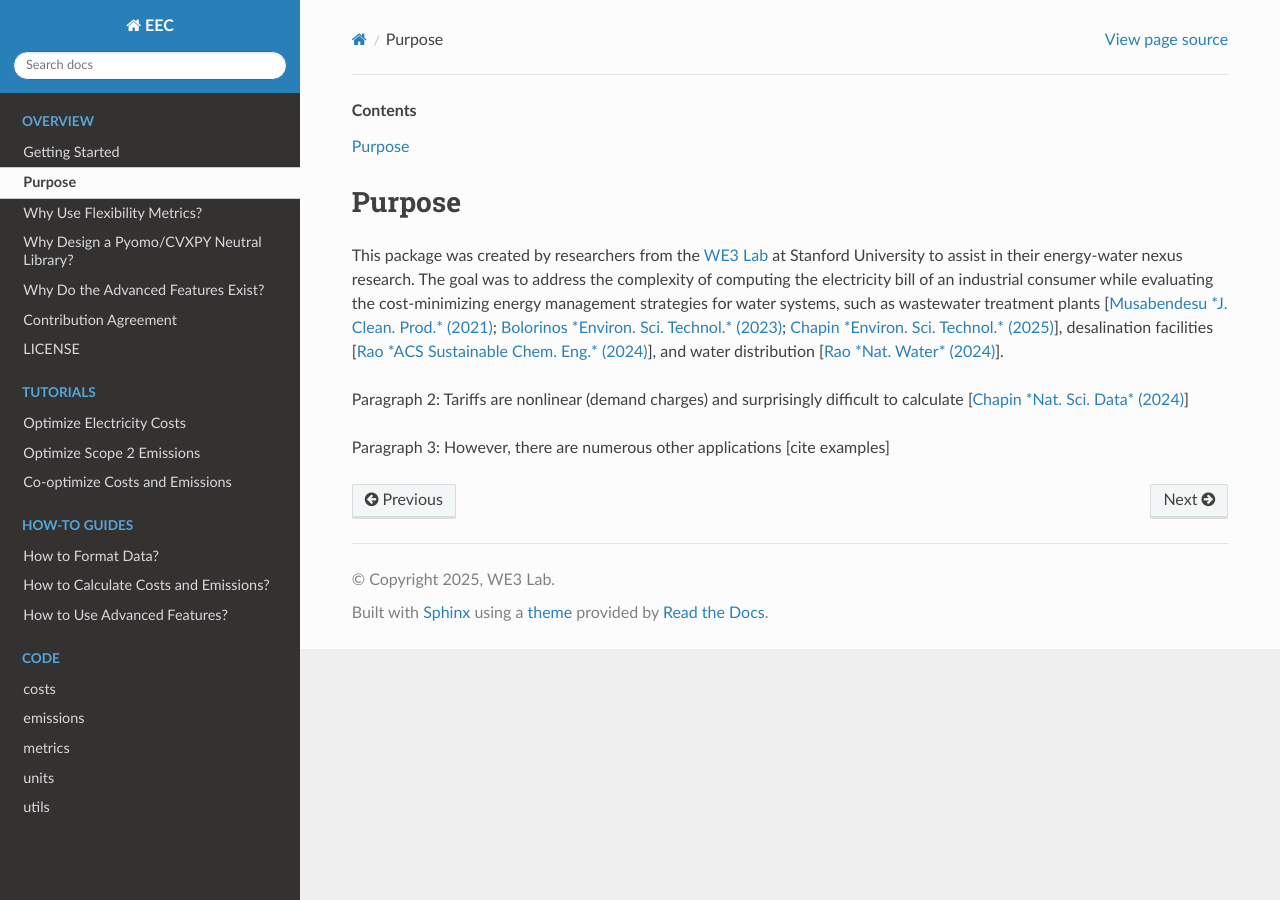
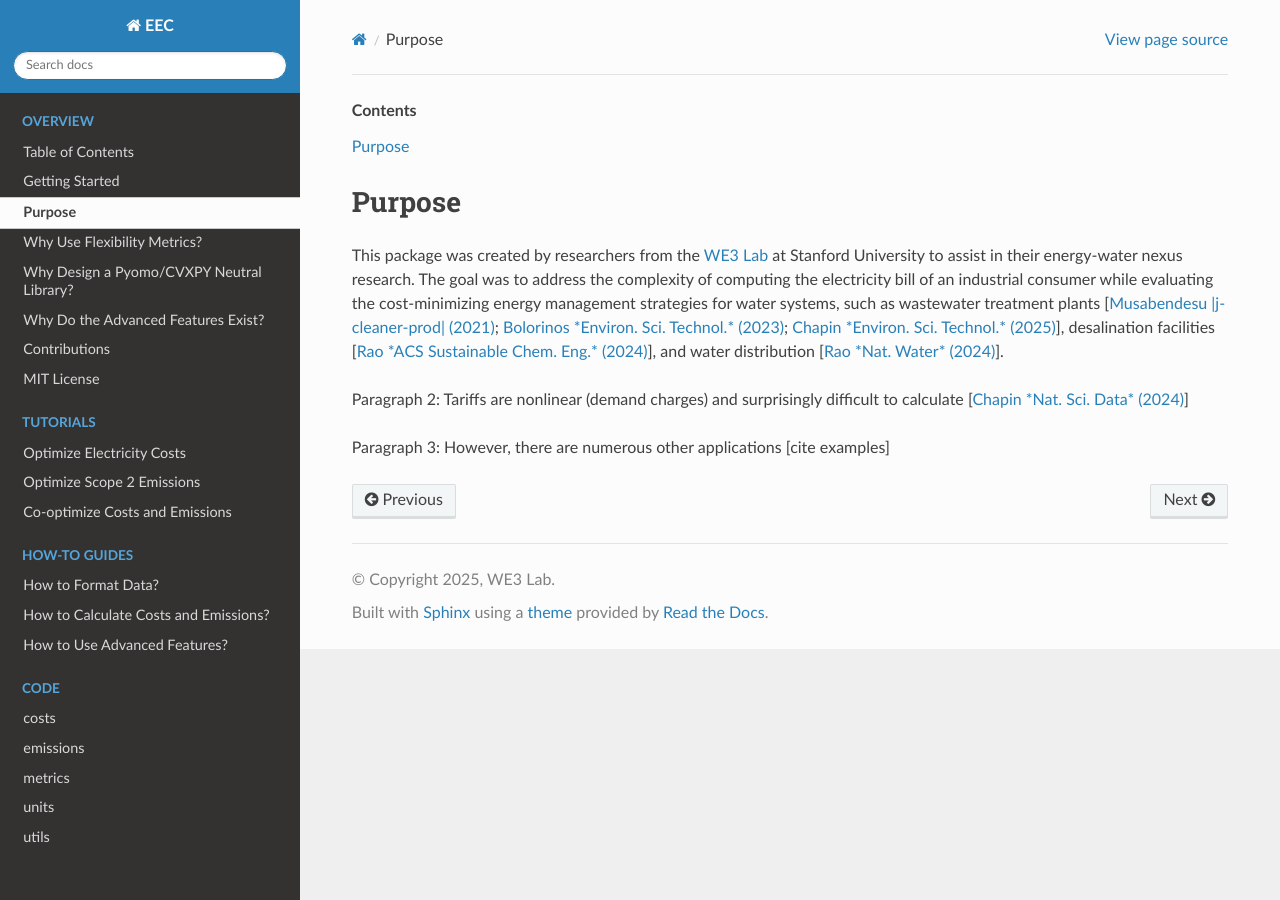
Before and after one commit to we3lab/eeco, a Sphinx documentation site: the page built from docs/purpose.rst, in a window 1280 px wide. Built offline with Sphinx 7.4.7 and the Read the Docs theme 3.1.0, drawn with Linux system fonts in a browser that asks for light colours; formulas are drawn with MathJax 3.

Commit message:
Updated contributing, license, and TOC but haven't gotten italics to work

```diff
--- a/docs/LICENSE.rst
+++ b/docs/LICENSE.rst
@@ -2,7 +2,7 @@
 
 .. _LICENSE:
 
-LICENSE
-=======
+MIT License
+===========
 
 .. include:: ../LICENSE
--- a/docs/advanced.rst
+++ b/docs/how_to_advanced.rst
@@ -12,8 +12,8 @@ Moving horizon
 
 .. _prevconsumption:
 
-How to Use `prev_demand_dict` and `prev_demand_dict`?
-====================================================
+How to Use `prev_demand_dict` and `prev_consumption_dict`?
+==========================================================
 
 By default, `prev_demand_dict=None` and `prev_consumption_dict=None`.
 However, a user may want to ...
@@ -31,7 +31,7 @@ How to Use `consumption_estimate`?
 ==================================
 
 
-.. _whyscaledemand:
+.. _scaledemand:
 
 How to Use `demand_scale_factor`?
 =================================
--- a/docs/index.rst
+++ b/docs/index.rst
@@ -7,6 +7,7 @@ Welcome to the Electric Emissions & Cost (EEC) documentation!
    :maxdepth: 1
    :caption: Overview
 
+   Table of Contents <self>
    hello
    purpose
    why_metrics
--- a/docs/purpose.rst
+++ b/docs/purpose.rst
@@ -8,7 +8,7 @@ Purpose
 
 This package was created by researchers from the `WE3 Lab <https://we3lab.stanford.edu/>`_ at Stanford University to assist in their energy-water nexus research.
 The goal was to address the complexity of computing the electricity bill of an industrial consumer while evaluating the cost-minimizing energy management strategies for water systems,
-such as wastewater treatment plants [`Musabendesu *J. Clean. Prod.* (2021) <https://doi.org/10.1016/j.jclepro.2020.124454>`_; `Bolorinos *Environ. Sci. Technol.* (2023) <https://doi.org/10.1021/acs.est.3c00365>`_; `Chapin *Environ. Sci. Technol.* (2025) <https://doi.org/10.1021/acs.est.4c09773>`_],
+such as wastewater treatment plants [`Musabendesu |j-cleaner-prod| (2021) <https://doi.org/10.1016/j.jclepro.2020.124454>`_; `Bolorinos *Environ. Sci. Technol.* (2023) <https://doi.org/10.1021/acs.est.3c00365>`_; `Chapin *Environ. Sci. Technol.* (2025) <https://doi.org/10.1021/acs.est.4c09773>`_],
 desalination facilities [`Rao *ACS Sustainable Chem. Eng.* (2024) <https://doi.org/10.1021/acssuschemeng.4c06353>`_],
 and water distribution [`Rao *Nat. Water* (2024) <https://doi.org/10.1038/s44221-024-00316-4>`_].
 
@@ -17,3 +17,5 @@ and water distribution [`Rao *Nat. Water* (2024) <https://doi.org/10.1038/s44221
 Paragraph 2: Tariffs are nonlinear (demand charges) and surprisingly difficult to calculate [`Chapin *Nat. Sci. Data* (2024) <https://doi.org/10.1038/s41597-023-02886-6>`_]
 
 Paragraph 3: However, there are numerous other applications [cite examples]
+
+.. |j-cleaner-prod| replace:: *J. Clean. Prod.*
--- a/docs/why_advanced.rst
+++ b/docs/why_advanced.rst
@@ -1,6 +1,6 @@
 .. contents::
 
-.. _whyneutral:
+.. _whyadvanced:
 
 ***********************************
 Why Do the Advanced Features Exist?
```
Also changed, not shown: other parts of docs/index.rst (+1 -3 lines), CONTRIBUTING.rst (+21 -5 lines), 2 other files.
